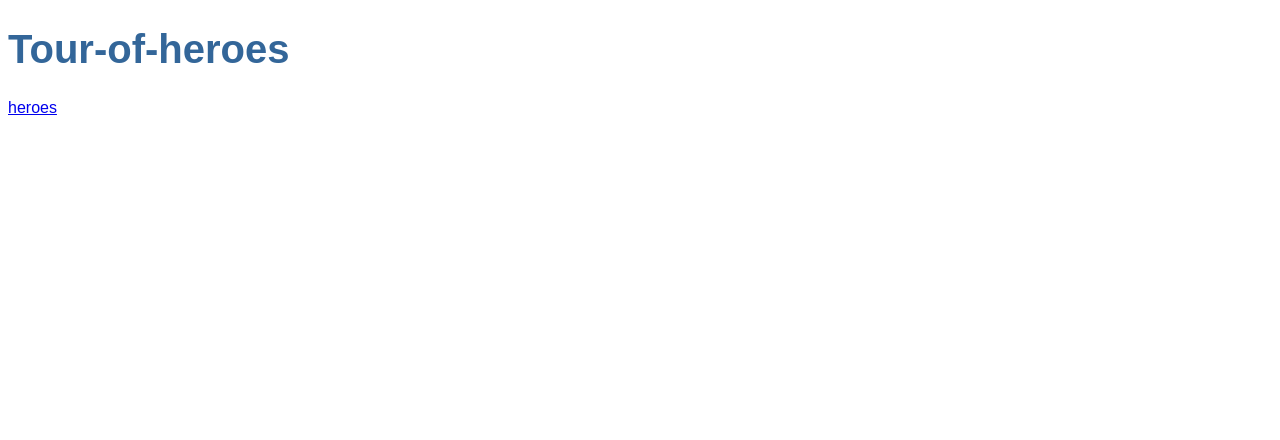
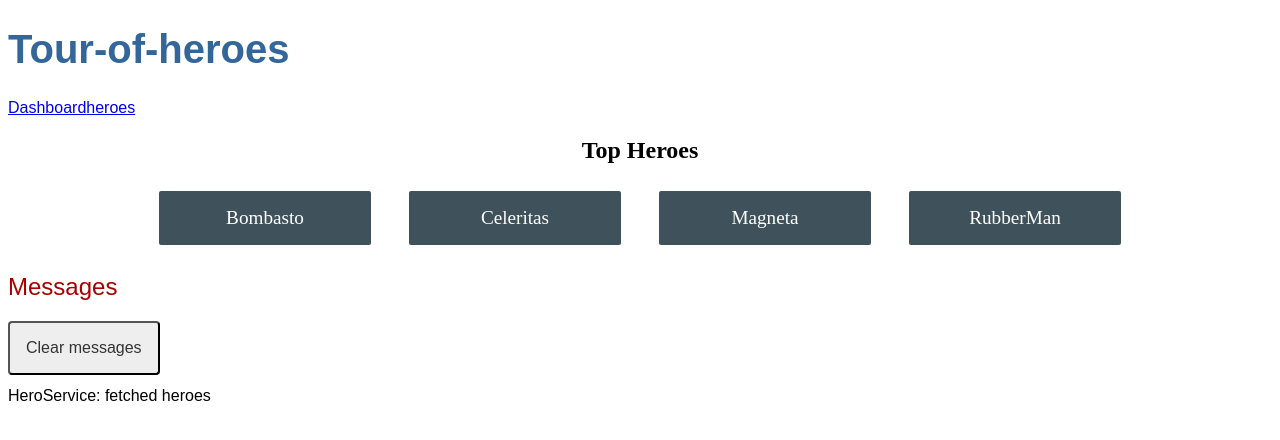
Before and after one commit to Johnathan238/Angular-Tour-Of-Heros, an Angular app in the folder angular-tour-of-heroes/: page /dashboard in a window 1280 px wide. Before the commit this address led to /. Shown: the top 440 px of the page. Built offline with nearby package versions, Linux system fonts and the light colour scheme.

Commit message:
cleaning up & using route parames

```diff
--- a/angular-tour-of-heroes/src/app/app.component.html
+++ b/angular-tour-of-heroes/src/app/app.component.html
@@ -1,5 +1,6 @@
 <h1>{{ title }} </h1>
 <nav>
+  <a routerLink="/dashboard">Dashboard</a>
   <a routerLink="/heroes">heroes</a>
 </nav>
 <router-outlet></router-outlet>
--- a/angular-tour-of-heroes/src/app/app.module.ts
+++ b/angular-tour-of-heroes/src/app/app.module.ts
@@ -7,13 +7,15 @@
 import { HeroDetailComponent } from './hero-detail/hero-detail.component';
 import { MessagesComponent } from './messages/messages.component';
 import { AppRoutingModule } from './app-routing.module';
+import { DashboardComponent } from './dashboard/dashboard.component';
 
 @NgModule({
   declarations: [
     AppComponent,
     HeroesComponent,
     HeroDetailComponent,
-    MessagesComponent
+    MessagesComponent,
+    DashboardComponent
   ],
   imports: [
     BrowserModule,
--- /dev/null
+++ b/angular-tour-of-heroes/src/app/dashboard/dashboard.component.css
@@ -0,0 +1,50 @@
+/* DashboardComponent's private CSS styles */
+
+h2 {
+  text-align: center;
+}
+
+.heroes-menu {
+  padding: 0;
+  margin: auto;
+  max-width: 1000px;
+
+  /* flexbox */
+  display: flex;
+  flex-direction: row;
+  flex-wrap: wrap;
+  justify-content: space-around;
+  align-content: flex-start;
+  align-items: flex-start;
+}
+
+a {
+  background-color: #3f525c;
+  border-radius: 2px;
+  padding: 1rem;
+  font-size: 1.2rem;
+  text-decoration: none;
+  display: inline-block;
+  color: #fff;
+  text-align: center;
+  width: 100%;
+  min-width: 70px;
+  margin: .5rem auto;
+  box-sizing: border-box;
+
+  /* flexbox */
+  order: 0;
+  flex: 0 1 auto;
+  align-self: auto;
+}
+
+@media (min-width: 600px) {
+  a {
+    width: 18%;
+    box-sizing: content-box;
+  }
+}
+
+a:hover {
+  background-color: #000;
+}
--- /dev/null
+++ b/angular-tour-of-heroes/src/app/dashboard/dashboard.component.html
@@ -0,0 +1,8 @@
+<h2>Top Heroes</h2>
+<div class="heroes-menu">
+  <a
+  *ngFor="let hero of heroes"
+  routerLink="/detail/{{hero.id}}">
+    {{hero.name}}
+  </a>
+</div>
--- /dev/null
+++ b/angular-tour-of-heroes/src/app/dashboard/dashboard.component.ts
@@ -0,0 +1,23 @@
+import { Component, OnInit } from '@angular/core';
+import { Hero } from '../interface/hero'
+import { HeroService } from '../hero.service';
+
+@Component({
+  selector: 'app-dashboard',
+  templateUrl: './dashboard.component.html',
+  styleUrls: [ './dashboard.component.css' ]
+})
+export class DashboardComponent implements OnInit {
+  heroes: Hero[] = [];
+
+  constructor(private heroService: HeroService) { }
+
+  ngOnInit(): void {
+    this.getHeroes();
+  }
+
+  getHeroes(): void {
+    this.heroService.getHeroes()
+      .subscribe(heroes => this.heroes = heroes.slice(1, 5));
+  }
+}
--- a/angular-tour-of-heroes/src/app/heroes/heroes.component.html
+++ b/angular-tour-of-heroes/src/app/heroes/heroes.component.html
@@ -2,15 +2,13 @@
   <h2>HEROS</h2>
     <ul class="heroes">
       <li *ngFor="let hero of heros">
-        <button [class.selected]="hero === selectedHero" type="button" (click)="onSelect(hero)">
-          <span class="badge"> {{hero.id}} </span>
-          <span class="name"> {{hero.name}}</span>
-        </button>
+        <a routerLink="/detail/{{hero.id}}">
+          <span class="badge">{{hero.id}}</span> {{hero.name}}
+        </a>
       </li>
     </ul>
 
 
-<app-hero-detail [hero]="selectedHero"></app-hero-detail>
 
 
 <!-- ANGULAR_SOLUTION -->
--- a/angular-tour-of-heroes/src/app/heroes/heroes.component.ts
+++ b/angular-tour-of-heroes/src/app/heroes/heroes.component.ts
@@ -10,12 +10,10 @@
 })
 export class HeroesComponent implements OnInit {
 
-  selectedHero?: Hero
   heros: Hero[] = []
 
 
-  constructor(private heroService: HeroService,
-              private messageService: MessageService) { }
+  constructor(private heroService: HeroService) { }
 
   ngOnInit(): void {
     this.getHeroes()
@@ -27,10 +25,4 @@
       .subscribe(heroes => this.heros = heroes);
   }
 
-  onSelect(hero: Hero){
-    this.selectedHero = hero
-    this.messageService.add(`HeroesComponent: Selected hero id=${hero.id} & Name=${hero.name}`)
-    console.log(this.selectedHero);
-  }
-
 }
```
Also changed, not shown: angular-tour-of-heroes/src/app/app-routing.module.ts (+6 -1 lines), 1 other file (tests, documents, lock files or other folders).
